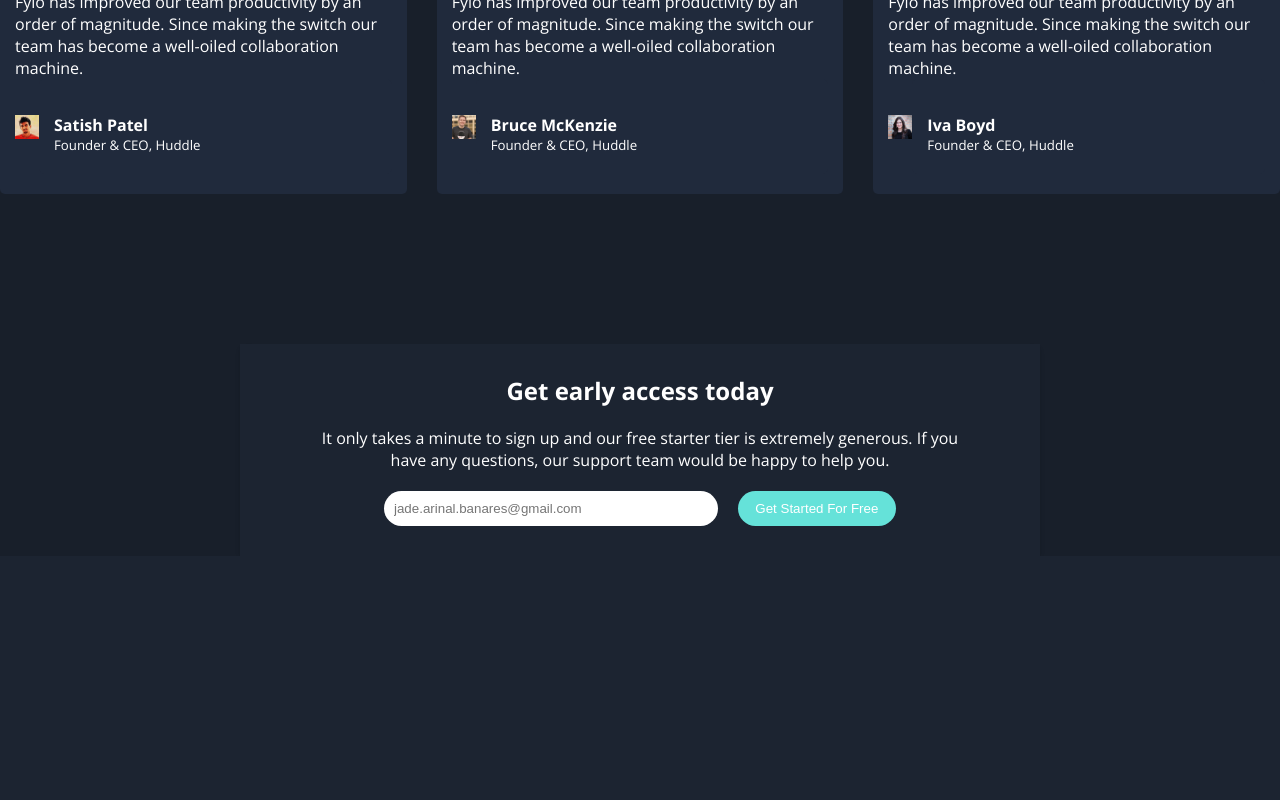
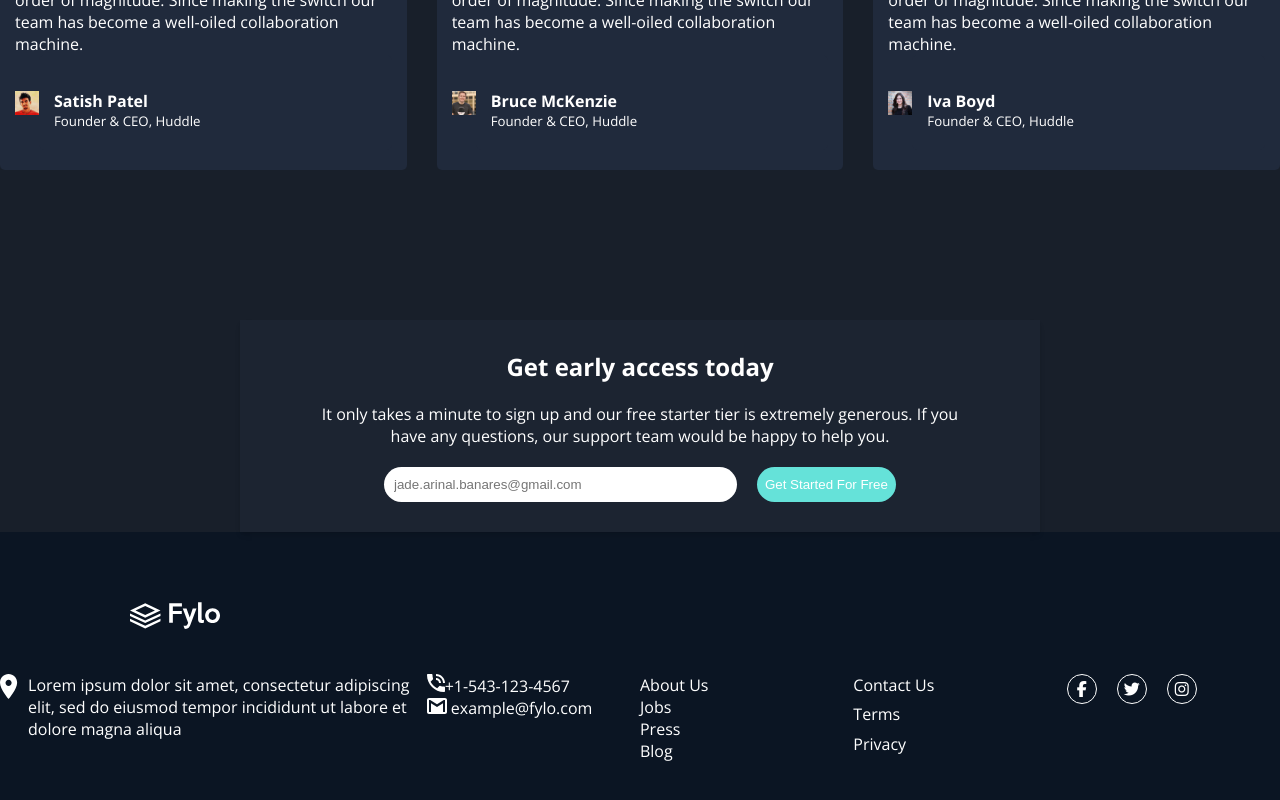
Before and after one commit to data-sets/fylo-dark-theme, a React (Create React App) app: page / in a window 1280 px wide. Shown: the part 2298-3098 px from the top of the page. Before the commit the page ends 2854 px from the top, so only its background shows below. Built offline with nearby package versions, Linux system fonts and the light colour scheme.

Commit message:
added: footer section

```diff
--- a/src/App.js
+++ b/src/App.js
@@ -1,7 +1,7 @@
 import Navigation from "./modules/Navigation";
 import Header from "./modules/Header";
 import Main from "./modules/Main";
-// import Footer from "./modules/Footer";
+import Footer from "./modules/Footer";
 
 function App() {
   return (
@@ -10,7 +10,7 @@ function App() {
         <Navigation />
         <Header />
         <Main />
-        {/* <Footer /> */}
+        <Footer />
       </div>
     </>
   );
--- a/src/modules/Footer.jsx
+++ b/src/modules/Footer.jsx
@@ -1,9 +1,57 @@
+import Logo from "../images/logo.svg";
+import Phone from "../images/icon-phone.svg";
+import Mail from "../images/icon-email.svg";
+import Location from "../images/icon-location.svg";
+
 export default function Footer() {
   return (
     <>
-      <nav className="app__footer--section">
-        <h1>Footer</h1>
-      </nav>
+      <footer className="app__footer--section">
+        <img src={Logo} alt="" />
+        <div>
+          <ul>
+            <li>
+              <img src={Location} alt="" />
+              <p>
+                Lorem ipsum dolor sit amet, consectetur adipiscing elit, sed do
+                eiusmod tempor incididunt ut labore et dolore magna aliqua
+              </p>
+            </li>
+            <li>
+              <a href="/">
+                <img src={Phone} alt="Phone Icon" />
+                +1-543-123-4567
+              </a>
+              <br />
+              <a href="/">
+                <img src={Mail} alt="Mail Icon" /> example@fylo.com
+              </a>
+            </li>
+            <li>
+              <a href="/">About Us</a>
+              <a href="/">Jobs</a>
+              <a href="/">Press</a>
+              <a href="/">Blog</a>
+            </li>
+            <li>
+              <a href="/">Contact Us</a>
+              <a href="/">Terms</a>
+              <a href="/">Privacy</a>
+            </li>
+            <li>
+              <a href="/">
+                <i className="fa fa-facebook"></i>
+              </a>
+              <a href="/">
+                <i className="fa fa-twitter"></i>
+              </a>
+              <a href="/">
+                <i className="fa fa-instagram"></i>
+              </a>
+            </li>
+          </ul>
+        </div>
+      </footer>
     </>
   );
 }
--- a/src/scss/globals/_main.scss
+++ b/src/scss/globals/_main.scss
@@ -90,7 +90,7 @@ button {
       margin: 0 auto;
       padding-top: 50px;
       padding-bottom: 25px;
-      width: 90%;
+      width: 85%;
     }
 
     p {
@@ -238,15 +238,14 @@ button {
           justify-content: center;
           gap: 20px;
           input {
-            width: 380px;
+            width: 100%;
             padding: 10px;
             border-radius: 20px;
           }
           button {
-            width: 380px;
             background-color: v.$cyan;
             color: v.$white;
-            width: 180px;
+            width: 200px;
             border-radius: 30px;
           }
         }
@@ -255,7 +254,59 @@ button {
   }
 
   &__footer--section {
-    background-color: green;
+    background-color: v.$dark-blue-footer-bg;
+    padding-block: 70px;
+    & > img {
+      max-width: 1280px;
+      width: 90px;
+      margin-left: 130px;
+      margin-bottom: 40px;
+    }
+    div {
+      ul {
+        display: grid;
+        grid-template-columns: 2fr 1fr 1fr 1fr 1fr;
+        color: v.$white;
+        max-width: 1280px;
+        width: 100%;
+        margin: 0 auto;
+
+        li {
+          a {
+            color: v.$white;
+          }
+          &:first-child {
+            display: flex;
+            gap: 10px;
+            img {
+              height: 25px;
+            }
+          }
+          &:nth-child(2) {
+            display: block;
+          }
+          &:nth-child(3) {
+            display: inherit;
+          }
+          &:nth-child(4) {
+            display: inherit;
+          }
+          &:last-child {
+            display: flex;
+            gap: 20px;
+            a {
+              display: flex;
+              justify-content: center;
+              align-items: center;
+              border-radius: 50%;
+              border: 1px solid v.$white;
+              height: 30px;
+              width: 30px;
+            }
+          }
+        }
+      }
+    }
   }
 }
 
@@ -283,6 +334,24 @@ button {
     }
   }
   .app {
+    &__footer--section {
+      div {
+        ul {
+          margin-inline: 20px;
+          display: block;
+          li {
+            margin-bottom: 20px;
+            display: block;
+            :nth-child(2) {
+              display: inherit;
+            }
+            :nth-child(3) {
+              display: inherit;
+            }
+          }
+        }
+      }
+    }
     &__production--section {
       padding: 0 30px;
 
@@ -361,11 +430,11 @@ button {
               height: 48px;
             }
             input {
+              max-width: 90%;
               margin-bottom: 20px;
             }
             button {
-              max-width: 380px;
-              width: 100%;
+              width: 90%;
             }
           }
         }
```
Also changed, not shown: src/dist/style.css, 1 other file (tests, documents, lock files or other folders).
